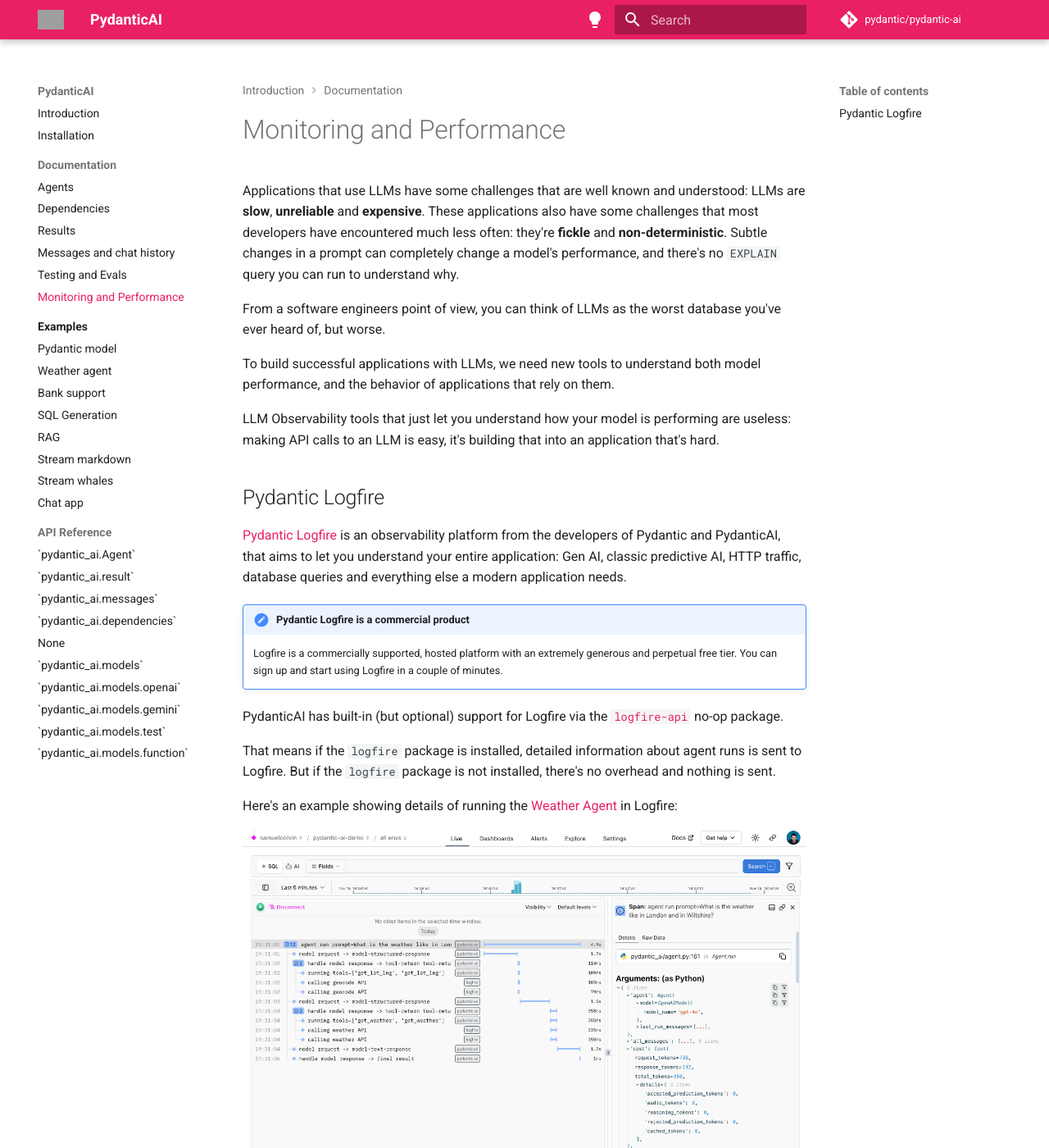
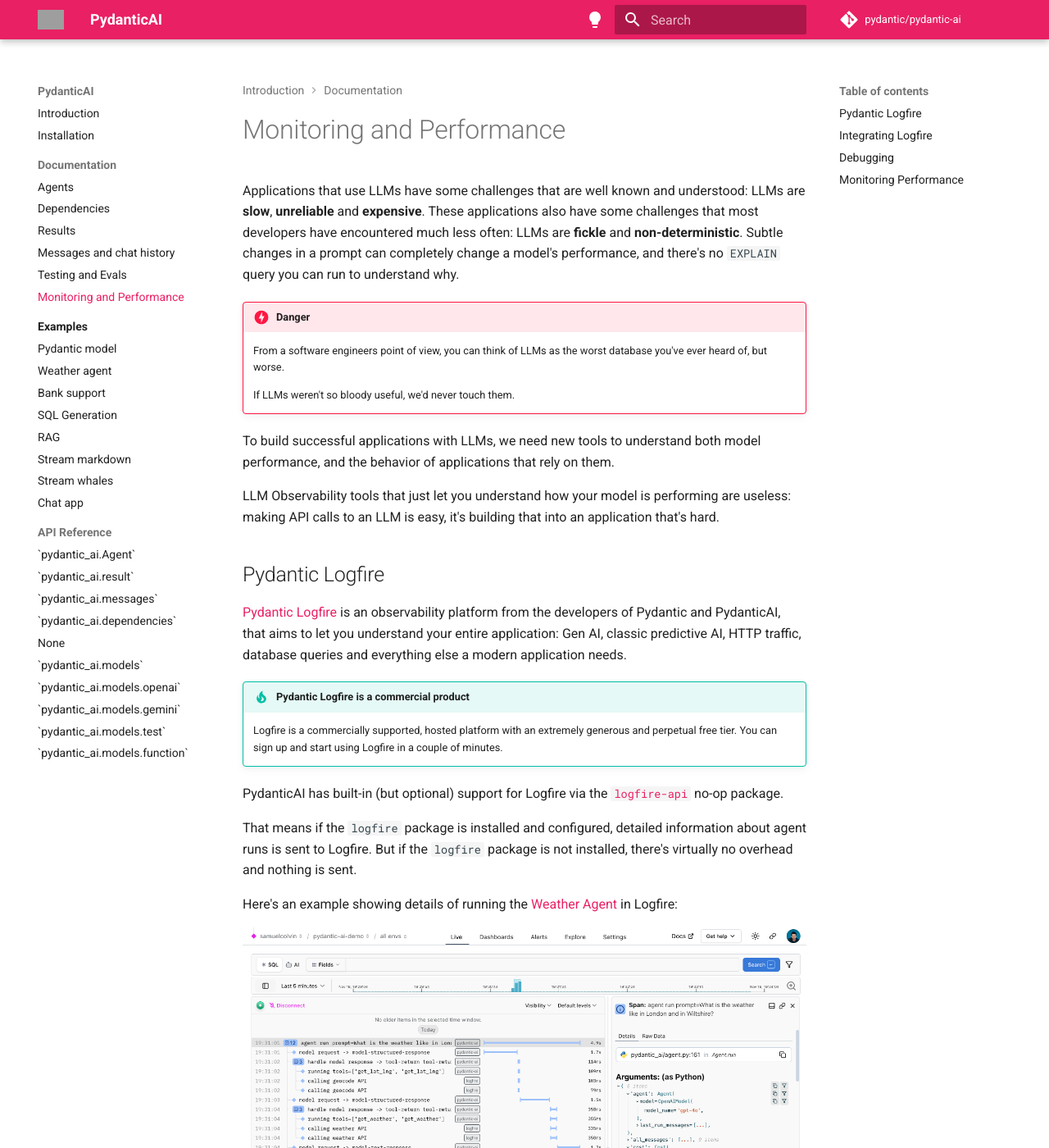
Before and after one commit to willgdjones/pydantic-ai, an MkDocs documentation site: the page built from docs/logfire.md, in a window 1280 px wide and 1400 px high. Shown: the whole window at 82% size. Built offline with MkDocs 1.6.1 and Material for MkDocs 9.7.7, drawn with Linux system fonts in a browser that asks for light colours; comment, search, counter and statistics services are not loaded; some of the changed text lies outside the part shown; grey boxes are pictures that could not be loaded.

```diff
--- a/docs/logfire.md
+++ b/docs/logfire.md
@@ -1,9 +1,12 @@
 # Monitoring and Performance
 
 Applications that use LLMs have some challenges that are well known and understood: LLMs are **slow**, **unreliable** and **expensive**.
-These applications also have some challenges that most developers have encountered much less often: they're **fickle** and **non-deterministic**. Subtle changes in a prompt can completely change a model's performance, and there's no `EXPLAIN` query you can run to understand why.
+These applications also have some challenges that most developers have encountered much less often: LLMs are **fickle** and **non-deterministic**. Subtle changes in a prompt can completely change a model's performance, and there's no `EXPLAIN` query you can run to understand why.
 
-From a software engineers point of view, you can think of LLMs as the worst database you've ever heard of, but worse.
+!!! danger
+    From a software engineers point of view, you can think of LLMs as the worst database you've ever heard of, but worse.
+
+    If LLMs weren't so bloody useful, we'd never touch them.
 
 To build successful applications with LLMs, we need new tools to understand both model performance, and the behavior of applications that rely on them.
 
@@ -13,14 +16,26 @@ LLM Observability tools that just let you understand how your model is performin
 
 [Pydantic Logfire](https://pydantic.dev/logfire) is an observability platform from the developers of Pydantic and PydanticAI, that aims to let you understand your entire application: Gen AI, classic predictive AI, HTTP traffic, database queries and everything else a modern application needs.
 
-!!! note "Pydantic Logfire is a commercial product"
+!!! tip "Pydantic Logfire is a commercial product"
     Logfire is a commercially supported, hosted platform with an extremely generous and perpetual free tier.
     You can sign up and start using Logfire in a couple of minutes.
 
 PydanticAI has built-in (but optional) support for Logfire via the [`logfire-api`](https://github.com/pydantic/logfire/tree/main/logfire-api) no-op package.
 
-That means if the `logfire` package is installed, detailed information about agent runs is sent to Logfire. But if the `logfire` package is not installed, there's no overhead and nothing is sent.
+That means if the `logfire` package is installed and configured, detailed information about agent runs is sent to Logfire. But if the `logfire` package is not installed, there's virtually no overhead and nothing is sent.
 
 Here's an example showing details of running the [Weather Agent](examples/weather-agent.md) in Logfire:
 
 ![Weather Agent Logfire](img/logfire-weather-agent.png)
+
+## Integrating Logfire
+
+TODO
+
+## Debugging
+
+TODO
+
+## Monitoring Performance
+
+TODO
```
Also changed, not shown: docs/index.md (+46 -31 lines), docs/install.md (+1 -1 lines), 1 other file.
